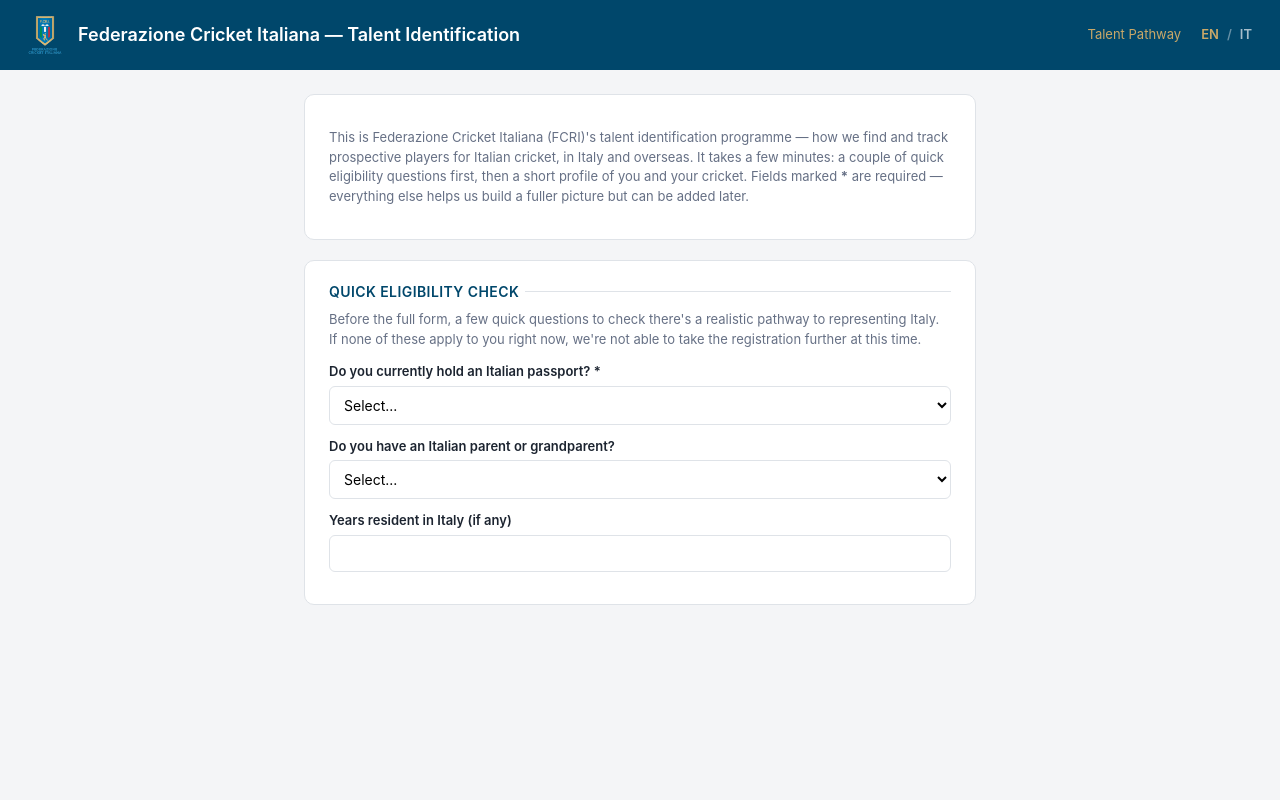
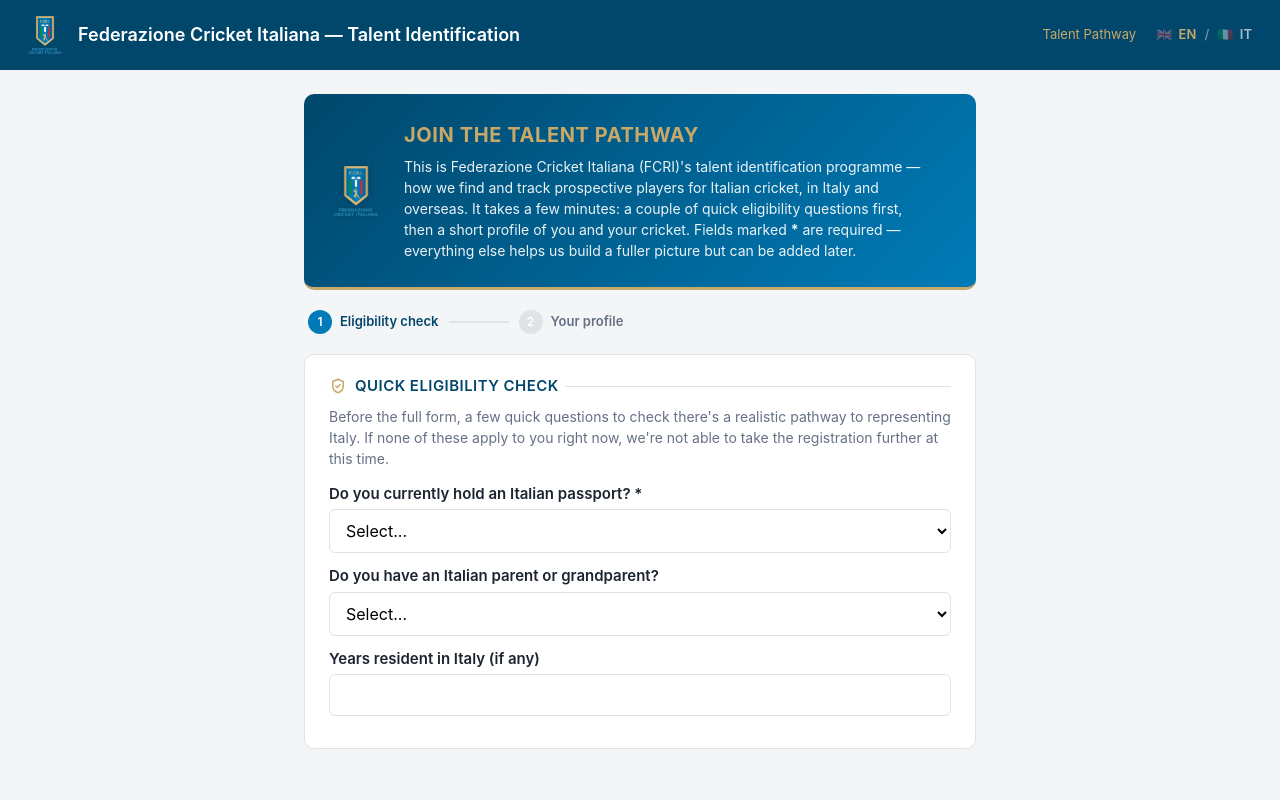
Before and after one commit to tcphysio/talentid, a Flask app: page /apply in a window 1280 px wide. Run offline with Flask 3, Linux system fonts and the light colour scheme.

Commit message:
Add files via upload

```diff
--- a/static/style.css
+++ b/static/style.css
@@ -78,6 +78,10 @@
   padding: 2px 4px;
 }
 
+.lang-toggle a span[aria-hidden] {
+  margin-right: 3px;
+}
+
 .lang-toggle a:hover { color: white; }
 .lang-toggle a.active { color: var(--gold); }
 .lang-toggle span { color: rgba(255, 255, 255, 0.4); }
@@ -109,14 +113,14 @@
   font-weight: 600;
   color: var(--navy);
   padding: 0 6px 0 0;
-  font-size: 14px;
+  font-size: 15px;
   text-transform: uppercase;
   letter-spacing: 0.03em;
 }
 
 label {
   display: block;
-  font-size: 13px;
+  font-size: 15px;
   font-weight: 600;
   margin: 12px 0 4px 0;
   color: var(--text);
@@ -125,15 +129,15 @@
 label .hint {
   font-weight: 400;
   color: var(--muted);
-  font-size: 12px;
+  font-size: 13px;
 }
 
 input[type=text], input[type=email], input[type=tel], input[type=date], select, textarea {
   width: 100%;
-  padding: 9px 10px;
+  padding: 10px 12px;
   border: 1px solid var(--grey-border);
   border-radius: 6px;
-  font-size: 14px;
+  font-size: 16px;
   font-family: inherit;
   background: white;
 }
@@ -144,9 +148,9 @@
   background: var(--blue);
   color: white;
   border: none;
-  padding: 10px 18px;
+  padding: 11px 20px;
   border-radius: 6px;
-  font-size: 14px;
+  font-size: 16px;
   font-weight: 600;
   cursor: pointer;
   text-decoration: none;
@@ -278,7 +282,7 @@
   color: var(--navy);
 }
 
-.muted { color: var(--muted); font-size: 13px; }
+.muted { color: var(--muted); font-size: 14px; }
 
 .back-link { display: inline-block; margin-bottom: 14px; color: var(--muted); text-decoration: none; font-size: 13px; }
 .back-link:hover { text-decoration: underline; }
@@ -302,3 +306,98 @@
   height: 1px;
   overflow: hidden;
 }
+
+/* Hero banner (/apply) */
+.hero-banner {
+  background: linear-gradient(135deg, var(--navy), var(--blue));
+  color: white;
+  border-radius: 10px;
+  padding: 26px 24px;
+  margin-bottom: 20px;
+  display: flex;
+  align-items: center;
+  gap: 20px;
+  position: relative;
+  overflow: hidden;
+  border-bottom: 3px solid var(--gold);
+}
+
+.hero-banner .hero-crest {
+  height: 56px;
+  width: 56px;
+  flex-shrink: 0;
+  filter: drop-shadow(0 1px 3px rgba(0, 0, 0, 0.25));
+}
+
+.hero-banner h2 {
+  margin: 0 0 6px 0;
+  font-size: 20px;
+  font-weight: 700;
+  color: var(--gold);
+  text-transform: uppercase;
+  letter-spacing: 0.03em;
+}
+
+.hero-banner p {
+  margin: 0;
+  font-size: 14px;
+  color: rgba(255, 255, 255, 0.92);
+  max-width: 60ch;
+}
+
+/* Step indicator (/apply) */
+.step-indicator {
+  display: flex;
+  align-items: center;
+  gap: 10px;
+  margin-bottom: 20px;
+  padding: 0 4px;
+}
+
+.step-indicator .step {
+  display: flex;
+  align-items: center;
+  gap: 8px;
+  font-size: 13px;
+  font-weight: 600;
+  color: var(--muted);
+}
+
+.step-indicator .step-num {
+  display: flex;
+  align-items: center;
+  justify-content: center;
+  width: 24px;
+  height: 24px;
+  border-radius: 50%;
+  background: var(--grey-border);
+  color: white;
+  font-size: 12px;
+  flex-shrink: 0;
+}
+
+.step-indicator .step.active { color: var(--navy); }
+.step-indicator .step.active .step-num { background: var(--blue); }
+.step-indicator .step.done { color: var(--green); }
+.step-indicator .step.done .step-num { background: var(--green); }
+
+.step-indicator .step-line {
+  flex: 1;
+  height: 2px;
+  background: var(--grey-border);
+  max-width: 60px;
+}
+
+/* Section icons next to fieldset legends */
+legend {
+  display: flex;
+  align-items: center;
+  gap: 8px;
+}
+
+legend svg {
+  flex-shrink: 0;
+  width: 18px;
+  height: 18px;
+  stroke: var(--gold);
+}
--- a/templates/apply.html
+++ b/templates/apply.html
@@ -2,8 +2,22 @@
 {% block title %}{{ t('tag_apply') }} — FCRI{% endblock %}
 {% block wrap_class %}form-wrap{% endblock %}
 {% block content %}
-<div class="card">
-  <p class="muted">{{ t('apply_intro') | safe }}</p>
+<div class="hero-banner">
+  <img src="{{ url_for('static', filename='img/fcri-logo.png') }}" alt="" class="hero-crest" aria-hidden="true">
+  <div>
+    <h2>{{ t('hero_heading') }}</h2>
+    <p>{{ t('apply_intro') | safe }}</p>
+  </div>
+</div>
+
+<div class="step-indicator" id="step-indicator">
+  <div class="step active" id="step-1">
+    <span class="step-num">1</span> {{ t('step_eligibility') }}
+  </div>
+  <div class="step-line"></div>
+  <div class="step" id="step-2">
+    <span class="step-num">2</span> {{ t('step_profile') }}
+  </div>
 </div>
 
 <form method="post" class="card">
@@ -23,7 +37,10 @@
      -- an "Unsure" or descent-only answer still gets routed to manual staff
      review rather than blocked, this gate is a front-of-form filter only. #}
   <fieldset id="prescreen-fieldset">
-    <legend>{{ t('section_prescreen') }}</legend>
+    <legend>
+      <svg viewBox="0 0 24 24" fill="none" stroke="currentColor" stroke-width="2" stroke-linecap="round" stroke-linejoin="round" aria-hidden="true"><path d="M12 3l7 3v6c0 4.5-3 7.5-7 9-4-1.5-7-4.5-7-9V6l7-3z"/><path d="M9 12l2 2 4-4"/></svg>
+      {{ t('section_prescreen') }}
+    </legend>
     <p class="muted" style="margin-top:-8px;">{{ t('prescreen_intro') }}</p>
 
     <label>{{ t('label_holds_passport') }}</label>
@@ -53,7 +70,10 @@
 
   <div id="full-form" style="display:none;">
   <fieldset>
-    <legend>{{ t('section_about_you') }}</legend>
+    <legend>
+      <svg viewBox="0 0 24 24" fill="none" stroke="currentColor" stroke-width="2" stroke-linecap="round" stroke-linejoin="round" aria-hidden="true"><circle cx="12" cy="8" r="3.5"/><path d="M5 20c0-4 3-6 7-6s7 2 7 6"/></svg>
+      {{ t('section_about_you') }}
+    </legend>
 
     <label>{{ t('label_full_name') }}</label>
     <input type="text" name="full_name" required>
@@ -75,7 +95,10 @@
   </fieldset>
 
   <fieldset>
-    <legend>{{ t('section_your_cricket') }}</legend>
+    <legend>
+      <svg viewBox="0 0 24 24" fill="none" stroke="currentColor" stroke-width="2" stroke-linecap="round" stroke-linejoin="round" aria-hidden="true"><circle cx="6" cy="18" r="2.5"/><path d="M9 15L18 6"/><path d="M16 4l4 4-2.5 2.5-4-4z"/></svg>
+      {{ t('section_your_cricket') }}
+    </legend>
 
     <label>{{ t('label_primary_role') }}</label>
     <select name="primary_role" required>
@@ -119,7 +142,10 @@
   </fieldset>
 
   <fieldset>
-    <legend>{{ t('section_evidence') }}</legend>
+    <legend>
+      <svg viewBox="0 0 24 24" fill="none" stroke="currentColor" stroke-width="2" stroke-linecap="round" stroke-linejoin="round" aria-hidden="true"><rect x="3" y="7" width="14" height="10" rx="2"/><path d="M17 10l4-2.5v9L17 14"/></svg>
+      {{ t('section_evidence') }}
+    </legend>
 
     <label>{{ t('label_scorecard_links') }} <span class="hint">{{ t('hint_scorecard_links') }}</span></label>
     <textarea name="scorecard_links"></textarea>
@@ -135,7 +161,10 @@
   </fieldset>
 
   <fieldset>
-    <legend>{{ t('section_eligibility') }}</legend>
+    <legend>
+      <svg viewBox="0 0 24 24" fill="none" stroke="currentColor" stroke-width="2" stroke-linecap="round" stroke-linejoin="round" aria-hidden="true"><rect x="5" y="3" width="14" height="18" rx="2"/><circle cx="12" cy="10" r="2.5"/><path d="M8 17c0-2 2-3 4-3s4 1 4 3"/></svg>
+      {{ t('section_eligibility') }}
+    </legend>
     <p class="muted" style="margin-top:-8px;">{{ t('eligibility_intro') }}</p>
 
     <label>{{ t('label_birthplace') }}</label>
@@ -155,7 +184,10 @@
   </fieldset>
 
   <fieldset>
-    <legend>{{ t('section_nomination') }}</legend>
+    <legend>
+      <svg viewBox="0 0 24 24" fill="none" stroke="currentColor" stroke-width="2" stroke-linecap="round" stroke-linejoin="round" aria-hidden="true"><path d="M4 12l16-8-6 16-3-7-7-1z"/></svg>
+      {{ t('section_nomination') }}
+    </legend>
 
     <label>{{ t('label_nominated_by') }}</label>
     <select name="nominated_by" required>
@@ -186,6 +218,8 @@
   var years = document.getElementById('gate_years');
   var fullForm = document.getElementById('full-form');
   var blocked = document.getElementById('prescreen-blocked');
+  var step1 = document.getElementById('step-1');
+  var step2 = document.getElementById('step-2');
 
   // Pass conditions: passport held or applied for, an Italian parent/
   // grandparent claimed, or 3+ years Italian residency. "Unsure" on the
@@ -201,19 +235,28 @@
     return false;
   }
 
+  function setStep(passed) {
+    step1.classList.toggle('active', !passed);
+    step1.classList.toggle('done', passed);
+    step2.classList.toggle('active', passed);
+  }
+
   function evaluate() {
     var touched = passport.value || parent.value || years.value.trim();
     if (!touched) {
       fullForm.style.display = 'none';
       blocked.style.display = 'none';
+      setStep(false);
       return;
     }
     if (passesGate()) {
       fullForm.style.display = '';
       blocked.style.display = 'none';
+      setStep(true);
     } else {
       fullForm.style.display = 'none';
       blocked.style.display = '';
+      setStep(false);
     }
   }
 
--- a/templates/base.html
+++ b/templates/base.html
@@ -17,9 +17,9 @@
       <span class="tag">{% block header_tag %}{{ t('tag_apply') }}{% endblock %}</span>
       {% block lang_toggle %}
       <div class="lang-toggle">
-        <a href="{{ url_for('set_language', lang_code='en') }}" class="{{ 'active' if lang == 'en' else '' }}">EN</a>
+        <a href="{{ url_for('set_language', lang_code='en') }}" class="{{ 'active' if lang == 'en' else '' }}"><span aria-hidden="true">🇬🇧</span> EN</a>
         <span>/</span>
-        <a href="{{ url_for('set_language', lang_code='it') }}" class="{{ 'active' if lang == 'it' else '' }}">IT</a>
+        <a href="{{ url_for('set_language', lang_code='it') }}" class="{{ 'active' if lang == 'it' else '' }}"><span aria-hidden="true">🇮🇹</span> IT</a>
       </div>
       {% endblock %}
     </div>
--- a/translations.py
+++ b/translations.py
@@ -49,6 +49,10 @@
             "application progresses, or you become Italy-resident — you're "
             "welcome to come back and register then."
         ),
+
+        "hero_heading": "Join the Talent Pathway",
+        "step_eligibility": "Eligibility check",
+        "step_profile": "Your profile",
 
         "eligibility_intro": (
             "We ask these questions to understand potential eligibility to "
@@ -185,6 +189,10 @@
             "benvenuto a tornare e registrarti allora."
         ),
 
+        "hero_heading": "Entra nel Percorso Talenti",
+        "step_eligibility": "Verifica idoneità",
+        "step_profile": "Il tuo profilo",
+
         "eligibility_intro": (
             "Facciamo queste domande per comprendere la potenziale idoneità "
             "a rappresentare l'Italia. Questo non determina l'idoneità da "
```
